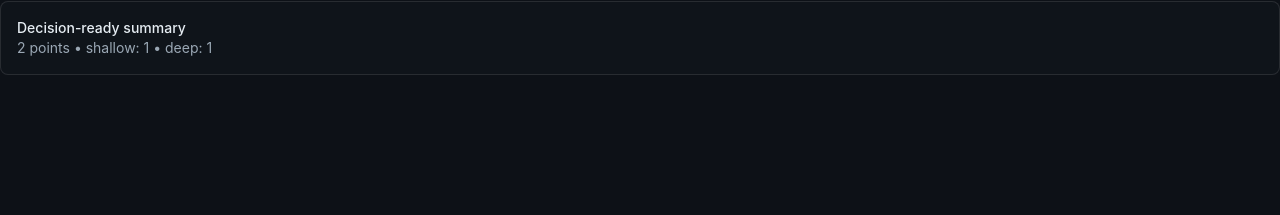
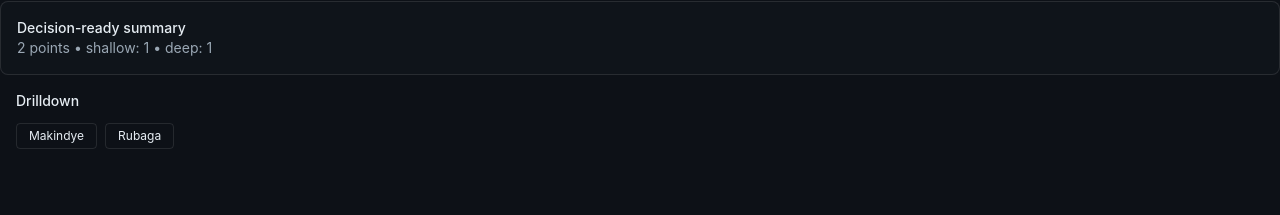
Before and after one commit to AskTiba/Ombros, a React (Vite) app: page / in a window 1280 px wide. Shown: the part 949-1164 px from the top of the page. Built offline with nearby package versions, Linux system fonts and the light colour scheme; no server answers.

Commit message:
feat: wire sub-county drilldown into app shell

```diff
--- a/src/app/App.tsx
+++ b/src/app/App.tsx
@@ -5,6 +5,7 @@ import { SceneGate } from '@/features/terrain/SceneGate';
 import { createBaselineScenario } from '@/features/scenario/createBaselineScenario';
 import { Scenario2D } from '@/features/scenario/Scenario2D';
 import { riskSummaryCard } from '@/features/scenario/riskSummaryCard';
+import { SubCountyDrilldown } from '@/features/scenario/SubCountyDrilldown';
 
 const TerrainScene = lazy(() =>
   import('@/features/terrain/TerrainScene').then((module) => ({
@@ -35,6 +36,7 @@ export function App() {
         <Scenario2D scenario={BASELINE_SCENARIO} />
       </section>
       {riskSummaryCard({ scenario: BASELINE_SCENARIO })}
+      <SubCountyDrilldown scenario={BASELINE_SCENARIO} />
       <section
         aria-label="Risk summary"
         className="px-6 py-2 text-sm text-text-secondary"
```
Also changed, not shown: .devpartner/PROJECT_STATE.md, 1 other file (tests, documents, lock files or other folders).
